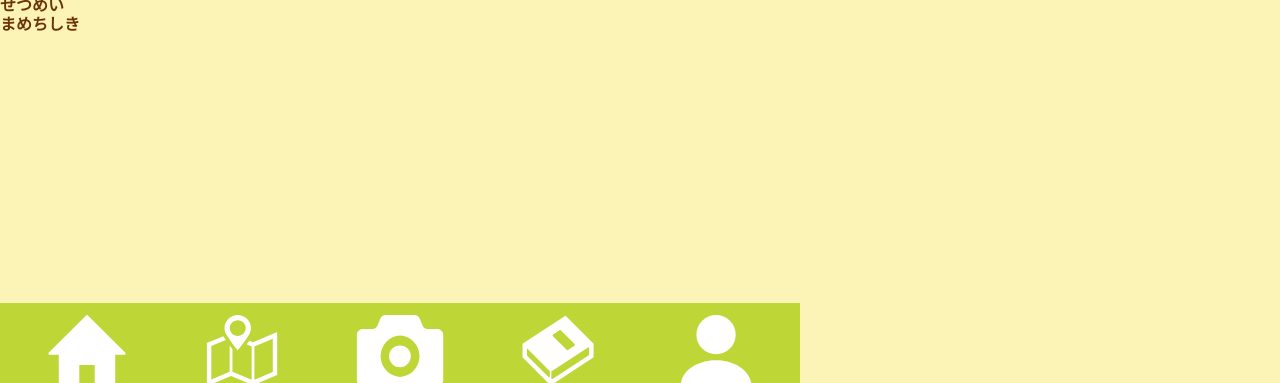
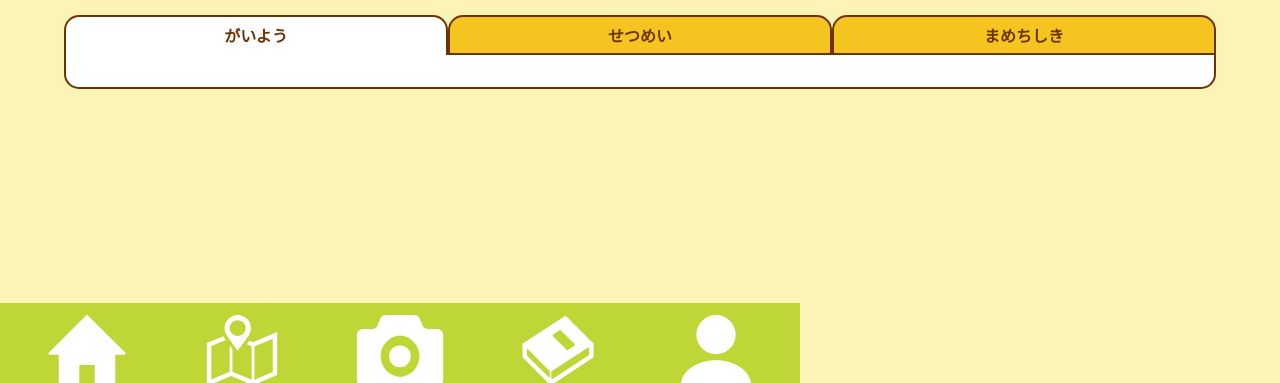
Before and after one commit to Mikka2020/hew2022, a PHP site: page /predict/tpl/insect_detail.php in a window 1280 px wide. Shown: the part 417-800 px from the top of the page. Run offline with PHP 8.4, Linux system fonts and the light colour scheme; data that the repository does not hold is empty; style sheets or scripts are compiled from the project's sources.

Commit message:
[add]新規作成

```diff
--- a/css/insect_detail.css
+++ b/css/insect_detail.css
@@ -1,3 +1,67 @@
 @import url("./destyle.css");
 @import url("./style.css");
+.insect-img-container {
+  width: 90vw;
+  height: 40vh;
+  margin: 0 auto;
+  border: 1px solid #6b3404;
+  margin-bottom: 1rem;
+}
+
+.insect-img-container img {
+  width: 100%;
+  height: 100%;
+  -o-object-fit: cover;
+     object-fit: cover;
+}
+
+.contents-tabs {
+  display: -webkit-box;
+  display: -webkit-flex;
+  display: -ms-flexbox;
+  display: flex;
+  width: 90vw;
+  margin: 0 auto;
+  text-align: center;
+}
+
+.contents-tabs li {
+  background-color: #f5c421;
+  width: 100%;
+  border: solid 2px #6b3404;
+  height: 40px;
+  line-height: 40px;
+  border-radius: 15px 15px 0 0;
+}
+
+.contents-tabs .active {
+  background-color: #fff;
+  border-bottom: 0;
+}
+
+section {
+  border: solid 2px #6b3404;
+  border-top: 0;
+  border-radius: 0 0 15px 15px;
+  width: 90vw;
+  background-color: #fff;
+  margin: 0 auto;
+  padding: 1rem;
+}
+
+section .data-1 {
+  display: -webkit-box;
+  display: -webkit-flex;
+  display: -ms-flexbox;
+  display: flex;
+  margin-bottom: 1rem;
+}
+
+section .data-1 dt {
+  width: 30%;
+}
+
+section .data-1 div {
+  width: 70%;
+}
 /*# sourceMappingURL=insect_detail.css.map */
--- a/sass/insect_detail.scss
+++ b/sass/insect_detail.scss
@@ -1,2 +1,55 @@
 @import url("./destyle.css");
 @import url("./style.css");
+$mushi-green: #bed636;
+$mushi-brown: #6b3404;
+
+.insect-img-container {
+  width: 90vw;
+  height: 40vh;
+  margin: 0 auto;
+  border: 1px solid $mushi-brown;
+  img {
+    width: 100%;
+    height: 100%;
+    object-fit: cover;
+  }
+  margin-bottom: 1rem;
+}
+.contents-tabs {
+  display: flex;
+  width: 90vw;
+  // height: 10vh;
+  margin: 0 auto;
+  li {
+    background-color: #f5c421;
+    width: 100%;
+    border: solid 2px $mushi-brown;
+    height: 40px;
+    line-height: 40px;
+    border-radius: 15px 15px 0 0;
+  }
+  .active {
+    background-color: #fff;
+    border-bottom: 0;
+  }
+  text-align: center;
+}
+section {
+  border: solid 2px $mushi-brown;
+  border-top: 0;
+  border-radius: 0 0 15px 15px;
+  width: 90vw;
+  background-color: #fff;
+  margin: 0 auto;
+  padding: 1rem;
+  .data-1 {
+    display: flex;
+    margin-bottom: 1rem;
+    dt {
+      width: 30%;
+    }
+    div {
+      width: 70%;
+    }
+  }
+}
```
Also changed, not shown: 1 other file.
